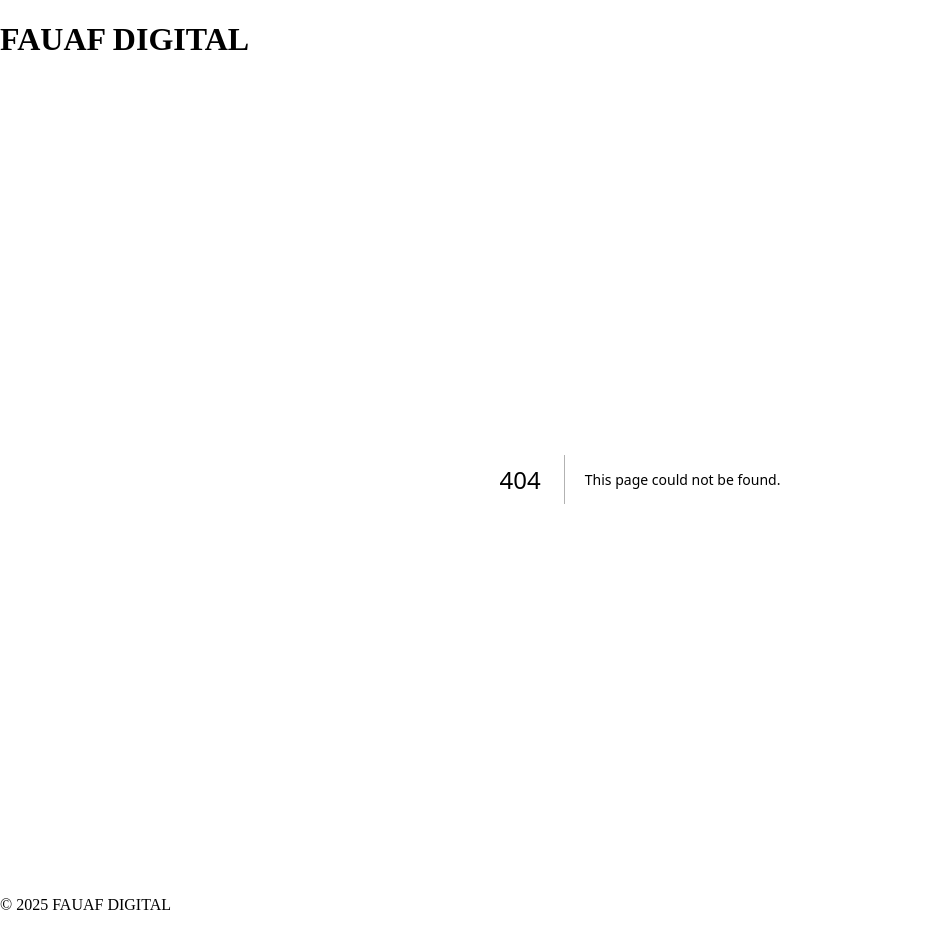
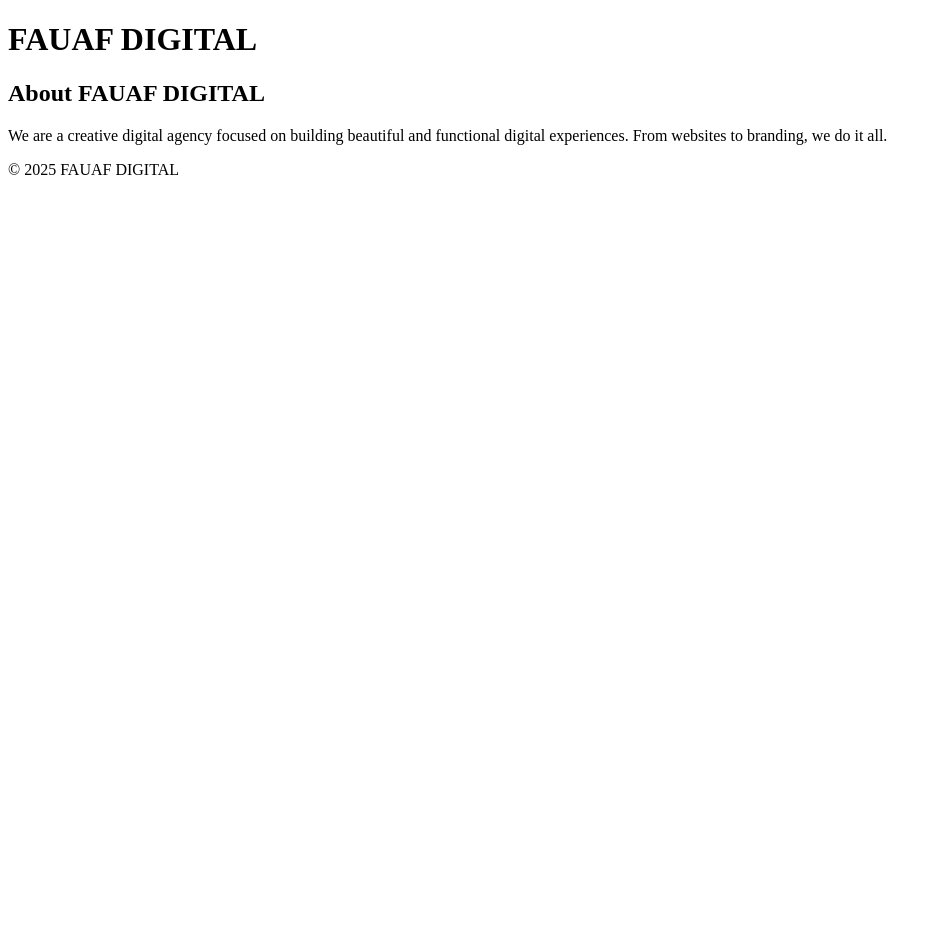
Before and after one commit to fahad8700328078/fauaf-digital-site, a Next.js app: page /about in a window 1280 px wide. Before the commit this address had no page. Shown: the whole page, without its empty margins (0-945 px from the left). After the commit the page ends 800 px from the top, so only its background shows below. Built offline with nearby package versions, Linux system fonts and the light colour scheme.

Commit message:
Create page.jsx

```diff
--- /dev/null
+++ b/app/about/page.jsx
@@ -0,0 +1,8 @@
+export default function AboutPage() {
+  return (
+    <section>
+      <h2>About FAUAF DIGITAL</h2>
+      <p>We are a creative digital agency focused on building beautiful and functional digital experiences. From websites to branding, we do it all.</p>
+    </section>
+  );
+}
```
